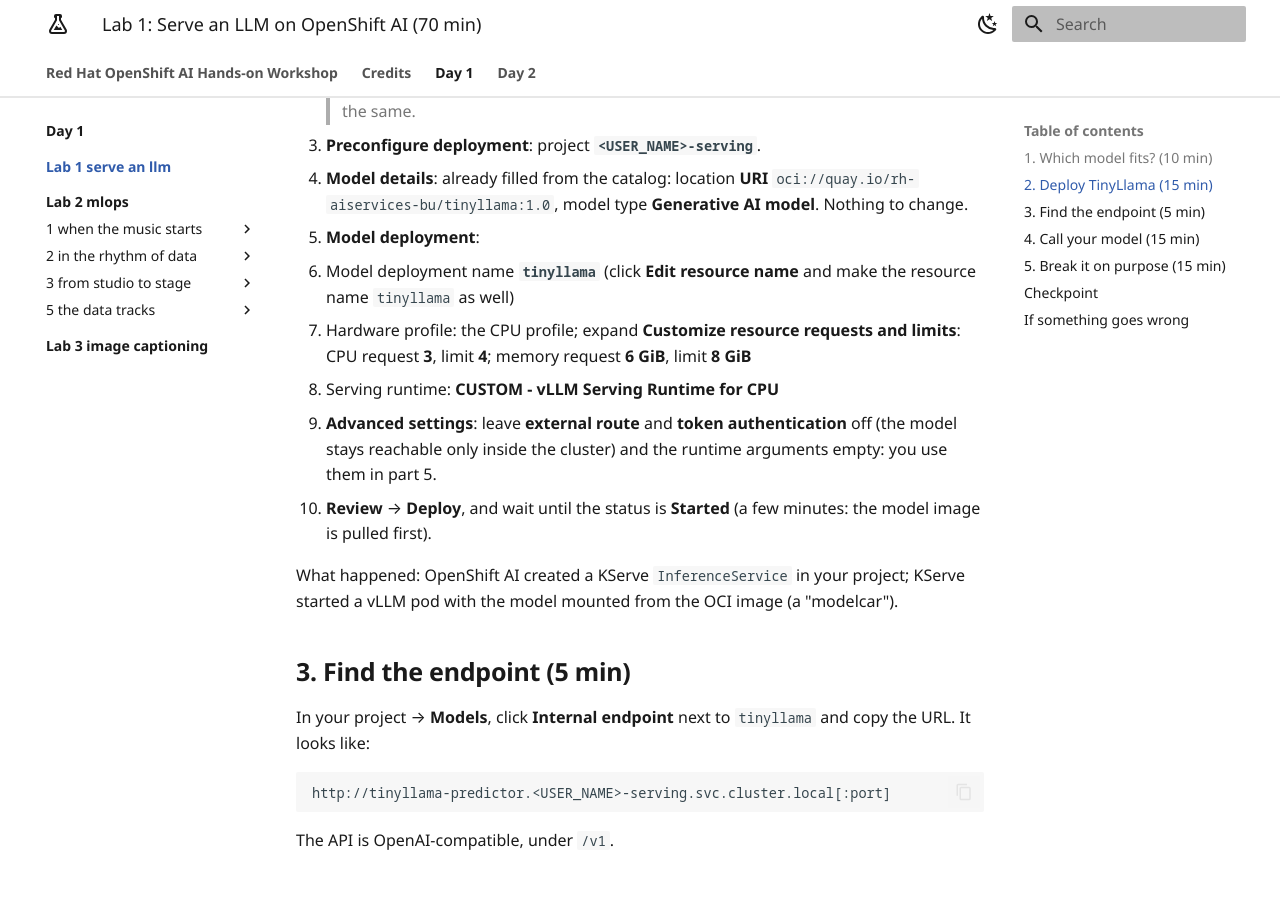
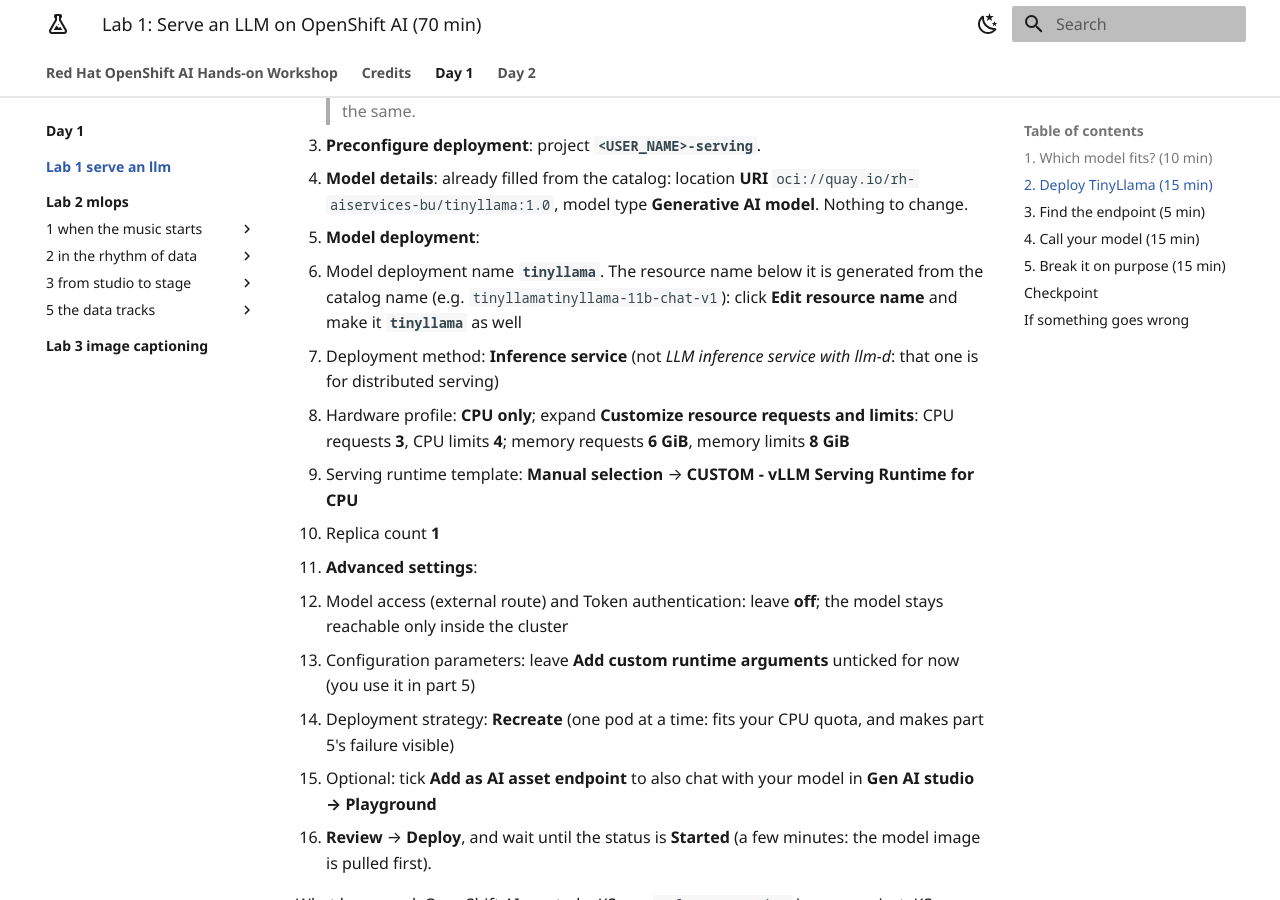
Before and after one commit to rflorenc/openshift-ai-workshop, an MkDocs documentation site: the page built from docs/day-1/lab-1-serve-an-llm/index.md, in a window 1280 px wide and 900 px high, scrolled down 1747 px. Built offline with MkDocs 1.6.1 and Material for MkDocs 9.7.7, drawn with Linux system fonts in a browser that asks for light colours; some of the changed text lies outside the part shown.

Commit message:
Update guides

```diff
--- a/docs/day-1/lab-1-serve-an-llm/index.md
+++ b/docs/day-1/lab-1-serve-an-llm/index.md
@@ -53,12 +53,19 @@ and note its **context length** (you need it in step 5) and its license.
 4. **Model details**: already filled from the catalog: location **URI** `oci://quay.io/rh-aiservices-bu/tinyllama:1.0`,
    model type **Generative AI model**. Nothing to change.
 5. **Model deployment**:
-   - Model deployment name **`tinyllama`** (click **Edit resource name** and make the resource name `tinyllama` as well)
-   - Hardware profile: the CPU profile; expand **Customize resource requests and limits**:
-     CPU request **3**, limit **4**; memory request **6 GiB**, limit **8 GiB**
-   - Serving runtime: **CUSTOM - vLLM Serving Runtime for CPU**
-6. **Advanced settings**: leave **external route** and **token authentication** off (the model stays reachable
-   only inside the cluster) and the runtime arguments empty: you use them in part 5.
+   - Model deployment name **`tinyllama`**. The resource name below it is generated from the catalog name
+     (e.g. `tinyllamatinyllama-11b-chat-v1`): click **Edit resource name** and make it **`tinyllama`** as well
+   - Deployment method: **Inference service** (not *LLM inference service with llm-d*: that one is for distributed serving)
+   - Hardware profile: **CPU only**; expand **Customize resource requests and limits**:
+     CPU requests **3**, CPU limits **4**; memory requests **6 GiB**, memory limits **8 GiB**
+   - Serving runtime template: **Manual selection** → **CUSTOM - vLLM Serving Runtime for CPU**
+   - Replica count **1**
+6. **Advanced settings**:
+   - Model access (external route) and Token authentication: leave **off**; the model stays reachable only inside
+     the cluster
+   - Configuration parameters: leave **Add custom runtime arguments** unticked for now (you use it in part 5)
+   - Deployment strategy: **Recreate** (one pod at a time: fits your CPU quota, and makes part 5's failure visible)
+   - Optional: tick **Add as AI asset endpoint** to also chat with your model in **Gen AI studio → Playground**
 7. **Review** → **Deploy**, and wait until the status is **Started** (a few minutes: the model image is pulled first).
 
 What happened: OpenShift AI created a KServe `InferenceService` in your project; KServe started a
@@ -118,13 +125,13 @@ The API is OpenAI-compatible, under `/v1`.
 vLLM reserves memory for the longest context it will accept (`--max-model-len`). Ask for more than
 the model supports and it refuses to start, with a clear message.
 
-1. Your project → **Models** → `tinyllama` → ⋮ → **Edit**.
-2. Under **Additional serving runtime arguments** add: `--max-model-len=8192`
-   (TinyLlama's card says 2048). **Redeploy**.
+1. **AI hub → Models → Deployments** (or your project → **Models**) → `tinyllama` → ⋮ → **Edit**.
+2. In **Advanced settings**, tick **Add custom runtime arguments** and enter `--max-model-len=8192`
+   (TinyLlama's card says 2048). Save / **Redeploy**.
 3. Watch it fail: OpenShift console → project `<USER_NAME>-serving` → **Workloads → Pods** →
    the `tinyllama-predictor-…` pod → **Logs**. Find the line that explains why
    (it names the model's maximum length).
-4. Remove the argument again and redeploy; the status returns to **Started**.
+4. Edit again, untick **Add custom runtime arguments** (or remove the argument) and redeploy; the status returns to **Started**.
 
 On a GPU the same setting decides how much GPU memory vLLM takes for the KV cache; too high is the
 most common reason a model does not start. Your instructor shows how to estimate it for a GPU model.
```
